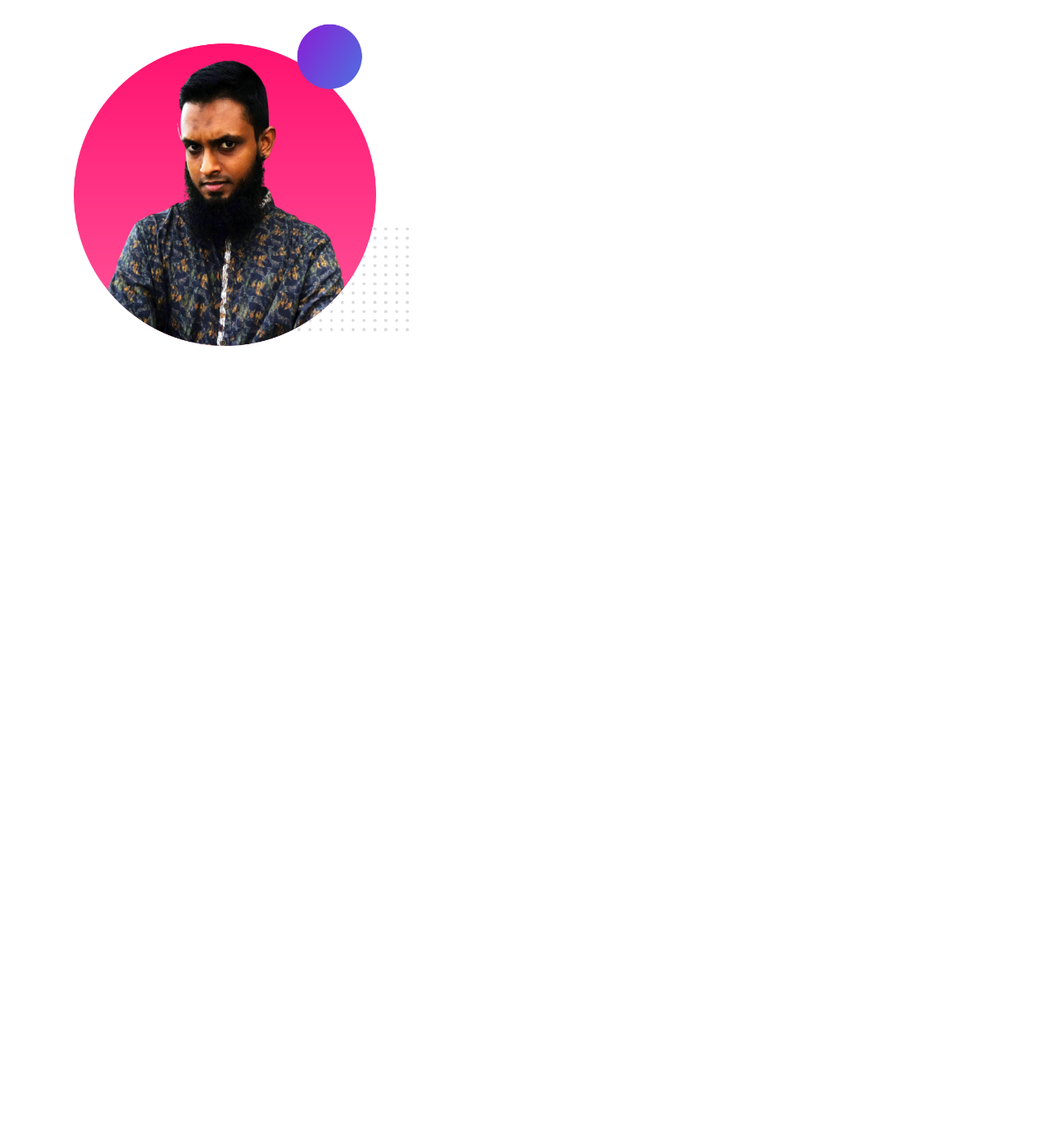
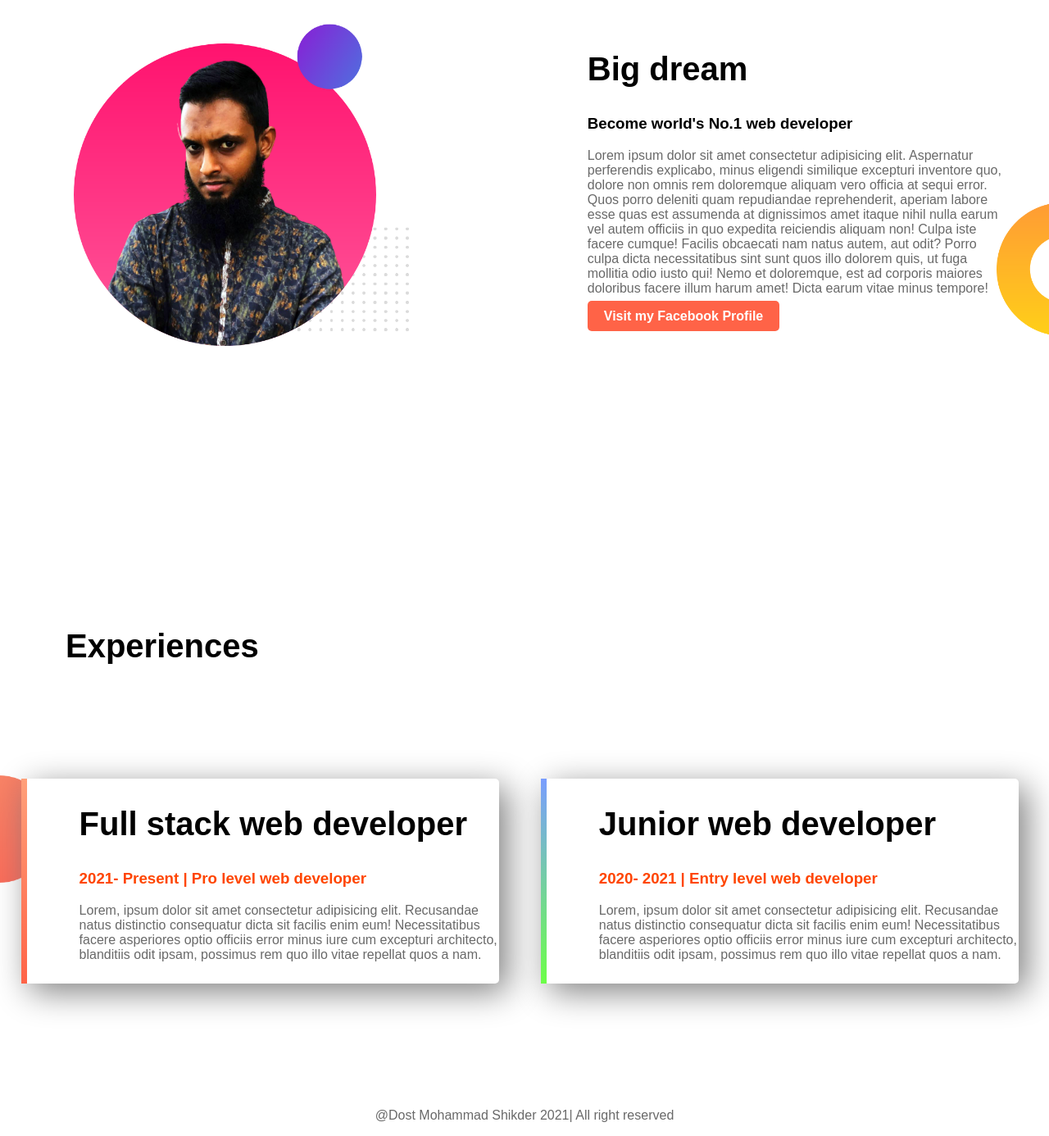
Before and after one commit to dmshikder/Portfolio, a plain HTML site: page index.html in a window 1280 px wide. Shown: the part 647-2033 px from the top of the page at 82% size. Before the commit the page ends 1300 px from the top, so only its background shows below. Drawn offline with Linux system fonts and the light colour scheme.

Commit message:
completed

```diff
--- a/index.html
+++ b/index.html
@@ -15,7 +15,7 @@
                   <div class="half-width">
                         <h1>Welcome To</h1>
                         <h1>
-                              <span class="name-highlight"
+                              <span class="orange-highlight"
                                     >Dost Mohammad Shikder</span
                               >
                               Website
@@ -45,7 +45,69 @@
                   <div class="half-width">
                         <img src="images/tusher2.png" alt="" />
                   </div>
-                  <div class="half-width"></div>
+                  <div class="half-width">
+                        <h2>Big dream</h2>
+                        <h3>Become world's No.1 web developer</h3>
+                        <p>
+                              Lorem ipsum dolor sit amet consectetur adipisicing
+                              elit. Aspernatur perferendis explicabo, minus
+                              eligendi similique excepturi inventore quo, dolore
+                              non omnis rem doloremque aliquam vero officia at
+                              sequi error. Quos porro deleniti quam repudiandae
+                              reprehenderit, aperiam labore esse quas est
+                              assumenda at dignissimos amet itaque nihil nulla
+                              earum vel autem officiis in quo expedita
+                              reiciendis aliquam non! Culpa iste facere cumque!
+                              Facilis obcaecati nam natus autem, aut odit? Porro
+                              culpa dicta necessitatibus sint sunt quos illo
+                              dolorem quis, ut fuga mollitia odio iusto qui!
+                              Nemo et doloremque, est ad corporis maiores
+                              doloribus facere illum harum amet! Dicta earum
+                              vitae minus tempore!
+                        </p>
+                        <a
+                              class="link-button"
+                              href="https://www.facebook.com/dmshikder21/"
+                              target="_blank"
+                              >Visit my Facebook Profile</a
+                        >
+                  </div>
             </section>
+            <section class="experience-area">
+                  <h2 class="ex">Experiences</h2>
+                  <div class="half-width single-experience" id="full-stack">
+                        <h2>Full stack web developer</h2>
+                        <h3 class="orange-highlight">
+                              2021- Present | Pro level web developer
+                        </h3>
+                        <p>
+                              Lorem, ipsum dolor sit amet consectetur
+                              adipisicing elit. Recusandae natus distinctio
+                              consequatur dicta sit facilis enim eum!
+                              Necessitatibus facere asperiores optio officiis
+                              error minus iure cum excepturi architecto,
+                              blanditiis odit ipsam, possimus rem quo illo vitae
+                              repellat quos a nam.
+                        </p>
+                  </div>
+                  <div class="half-width single-experience" id="junior-stack">
+                        <h2>Junior web developer</h2>
+                        <h3 class="orange-highlight">
+                              2020- 2021 | Entry level web developer
+                        </h3>
+                        <p>
+                              Lorem, ipsum dolor sit amet consectetur
+                              adipisicing elit. Recusandae natus distinctio
+                              consequatur dicta sit facilis enim eum!
+                              Necessitatibus facere asperiores optio officiis
+                              error minus iure cum excepturi architecto,
+                              blanditiis odit ipsam, possimus rem quo illo vitae
+                              repellat quos a nam.
+                        </p>
+                  </div>
+            </section>
+            <footer>
+                  <p>@Dost Mohammad Shikder 2021| All right reserved</p>
+            </footer>
       </body>
 </html>
--- a/style.css
+++ b/style.css
@@ -5,7 +5,7 @@ body {
 h1 {
       font-size: 40px;
 }
-.name-highlight {
+.orange-highlight {
       color: orangered;
 }
 .half-width {
@@ -35,3 +35,47 @@ section {
       color: white;
       font-weight: 700;
 }
+h2 {
+      font-size: 40px;
+}
+p {
+      color: dimgray;
+}
+.dream-area {
+      background-image: url("images/dream-bg.png");
+      background-repeat: no-repeat;
+      background-position: right;
+      background-size: 5%;
+}
+.ex {
+      padding: 80px;
+}
+.single-experience {
+      box-shadow: 10px 10px 40px grey;
+      border-radius: 5px;
+      height: 50%;
+      background-color: white;
+}
+.experience-area {
+      background-image: url("images/exp-bg.png");
+      background-repeat: no-repeat;
+      background-position: left;
+      background-size: 5%;
+}
+#full-stack {
+      border-left: 7px solid;
+      border-image: linear-gradient(180deg, lightsalmon, tomato);
+      border-image-slice: 1;
+}
+#junior-stack {
+      border-left: 7px solid;
+      border-image: linear-gradient(
+            180deg,
+            rgb(122, 157, 255),
+            rgb(108, 255, 71)
+      );
+      border-image-slice: 1;
+}
+footer p {
+      text-align: center;
+}
```
